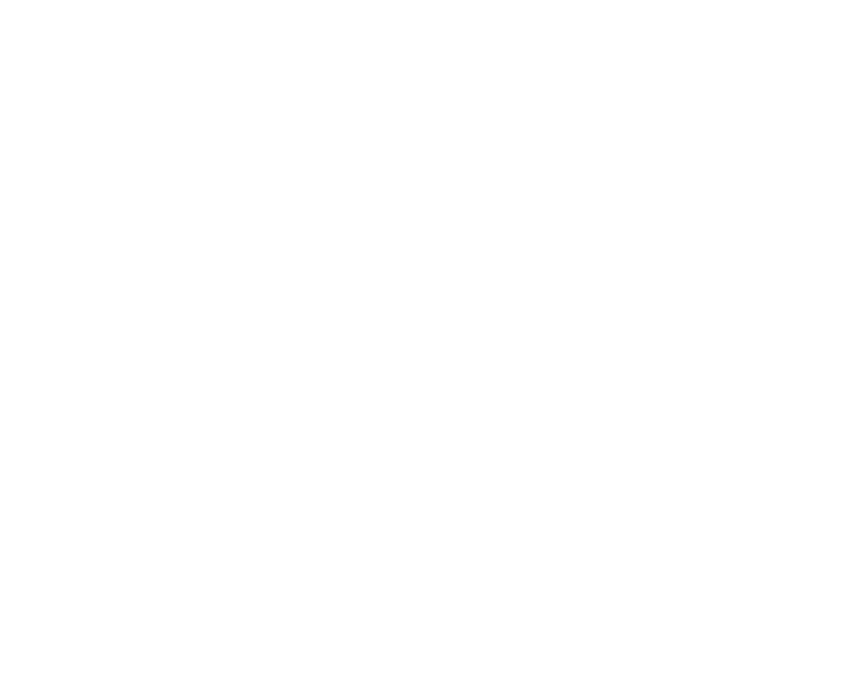
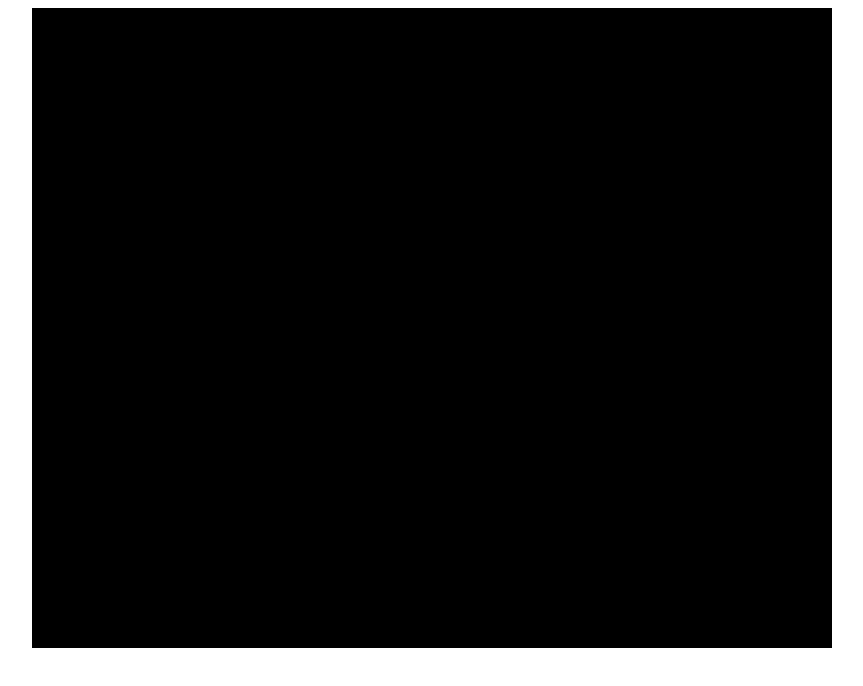
Before and after one commit to JonnyLinja/RollbackJS, a plain HTML site: page client/index.html in a window 1280 px wide. Shown: the whole page, without its empty margins (208-1071 px from the left). Drawn offline with Linux system fonts and the light colour scheme.

Commit message:
Canvas added. Images added. Doesn't render yet.

```diff
--- a/client/client.js
+++ b/client/client.js
@@ -1,3 +1,6 @@
+var canvas;
+var ctx;
+
 var myWorld = new rbGame.World(shooter.entities.bullet);
 var b1 = myWorld.create("bullet");
 b1.x = 3;
@@ -19,3 +22,9 @@ b2.invalidate();
 myWorld.remove("bullet", 1);
 myWorld.remove("bullet", 3);
 myWorld.update();
+
+window.onload = function() {
+	canvas = document.getElementById("testCanvas");
+	ctx = canvas.getContext("2d");
+	myWorld.render(ctx);
+};
--- a/client/index.html
+++ b/client/index.html
@@ -1,7 +1,8 @@
-<!DOCTYPE html>
+<!DOCTYPE html5>
 <html>
 	<head>
 		<meta charset="UTF-8"/>
+
 		<script type="text/javascript" src="../game/rbGame/rollback.js"></script>
 		<script type="text/javascript" src="../game/rbGame/datatypes.js"></script>
 		<script type="text/javascript" src="../game/rbGame/collisiontypes.js"></script>
@@ -12,7 +13,11 @@
 		<script type="text/javascript" src="../game/shooter.js"></script>
 		<script type="text/javascript" src="../game/entities/bullet.js"></script>
 		<script type="text/javascript" src="client.js"></script>
+	</head>
 
 	<body>
+			<canvas id="testCanvas" width="800" height="640" style="display:block;margin-left:auto;margin-right:auto;background-color:#000000;">
+				Your browser is too fucking old
+			</canvas>
 	</body>
 </html>
--- a/game/rbGame/world.js
+++ b/game/rbGame/world.js
@@ -309,3 +309,10 @@ rbGame.World.prototype.remove = function(type, index) {
 	this._toRemoveCounts.push(this._dictionary[type]);
 	this._toRemoveCounts.push(index);
 };
+
+rbGame.World.prototype.render = function(ctx) {
+	//ctx.clearRect(0, 0, canvas.width, canvas.height);
+	img = new Image();
+	img.src = "images/bullet.png";
+	ctx.drawImage(img,10,10,150,180);
+};
```
Also changed, not shown: client/images/airball.png (added), client/images/aliengun.png (added), client/images/blood.png (added), client/images/humangun.png (added). Lines whose indentation alone changed are shown as unchanged.
